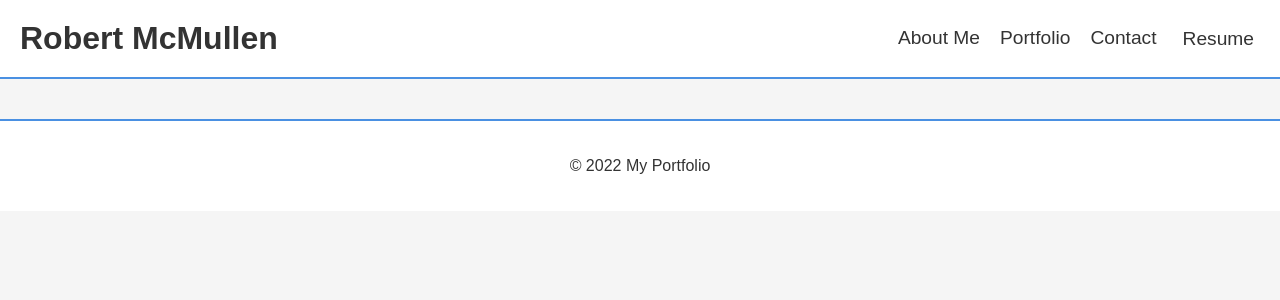
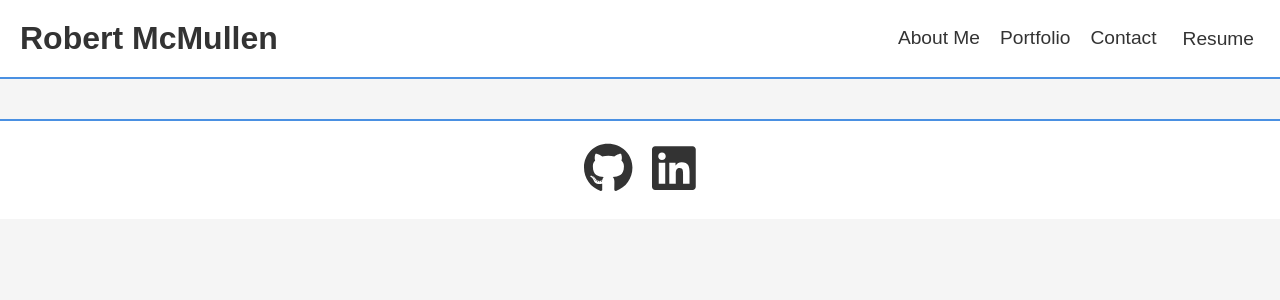
Before and after one commit to ItsssBobby/ReactPortfolio, a React (Create React App) app: page /resume in a window 1280 px wide. Shown: the top 300 px of the page. Built offline with nearby package versions, Linux system fonts and the light colour scheme.

Commit message:
added footer and fontawesome for it, added styling

```diff
--- a/package.json
+++ b/package.json
@@ -3,10 +3,16 @@
   "version": "0.1.0",
   "private": true,
   "dependencies": {
+    "@fortawesome/fontawesome-svg-core": "^6.4.0",
+    "@fortawesome/free-brands-svg-icons": "^6.4.0",
+    "@fortawesome/free-solid-svg-icons": "^6.4.0",
+    "@fortawesome/react-fontawesome": "^0.2.0",
     "@react-pdf/renderer": "^3.1.9",
     "@testing-library/jest-dom": "^5.16.5",
     "@testing-library/react": "^13.4.0",
     "@testing-library/user-event": "^13.5.0",
+    "install": "^0.13.0",
+    "npm": "^9.6.3",
     "react": "^18.2.0",
     "react-bootstrap": "^2.7.2",
     "react-doc-viewer": "^0.1.5",
--- a/src/App.js
+++ b/src/App.js
@@ -5,6 +5,7 @@ import AboutMe from "./components/AboutMe";
 import Portfolio from "./components/Portfolio";
 import Contact from "./components/Contact";
 import { Resume } from "./components/Resume";
+import Footer from "./components/Footer";
 import "./styles.css";
 
 function App() {
@@ -28,9 +29,7 @@ function App() {
             />
           </Routes>
         </main>
-        <footer>
-          <p>&copy; 2022 My Portfolio</p>
-        </footer>
+        <Footer />
       </div>
     </Router>
   );
--- a/src/components/footer.js
+++ b/src/components/footer.js
@@ -1,13 +1,17 @@
-import React from "react";
+import React from 'react';
+import { FontAwesomeIcon } from '@fortawesome/react-fontawesome';
+import { faGithub, faLinkedin, faStackOverflow, faTwitter } from '@fortawesome/free-brands-svg-icons';
 
-// Whenever we try to render an array containing JSX, React knows to render each JSX element separately
 function Footer() {
   return (
-    <div className="footer">
-        <h2>
-            Footer Page
-        </h2>
-    </div>
+    <footer className="footer">
+      <ul>
+        <li><a className="icon-link" href="https://github.com/ItsssBobby" target="_blank" rel="noopener noreferrer"><FontAwesomeIcon icon={faGithub} /></a></li>
+        <li><a className="icon-link" href="https://www.linkedin.com/" target="_blank" rel="noopener noreferrer"><FontAwesomeIcon icon={faLinkedin} /></a></li>
+        {/* <li><a className="icon-link" href="https://stackoverflow.com/" target="_blank" rel="noopener noreferrer"><FontAwesomeIcon icon={faStackOverflow} /></a></li>
+        <li><a className="icon-link" href="https://twitter.com/" target="_blank" rel="noopener noreferrer"><FontAwesomeIcon icon={faTwitter} /></a></li> */}
+      </ul>
+    </footer>
   );
 }
 
--- a/src/styles.css
+++ b/src/styles.css
@@ -119,13 +119,46 @@ footer li:last-child {
   margin-right: 0;
 }
 
-footer a img {
-  width: 30px;
-  height: 30px;
+.footer {
+  display: flex;
+  justify-content: center;
+  align-items: center;
+  margin-top: auto;
+  padding: 20px;
+  border-top: 2px solid #4a90e2;
+  background-color: #ffffff;
+}
+
+.footer ul {
+  display: flex;
+  list-style: none;
+  margin: 0;
+  padding: 0;
+}
+
+.footer li {
+  margin-right: 20px;
+}
+
+.footer li:last-child {
+  margin-right: 0;
+}
+
+.footer a {
+  color: #333;
+  font-size: 50px;
+  transition: color 0.2s ease;
+}
+
+.footer a:hover {
+  color: #4a90e2;
+}
+
+.icon-link {
   transition: transform 0.2s ease;
 }
 
-footer a:hover img {
+.icon-link:hover {
   transform: scale(1.2);
 }
 
```
Also changed, not shown: 1 other file (tests, documents, lock files or other folders).
